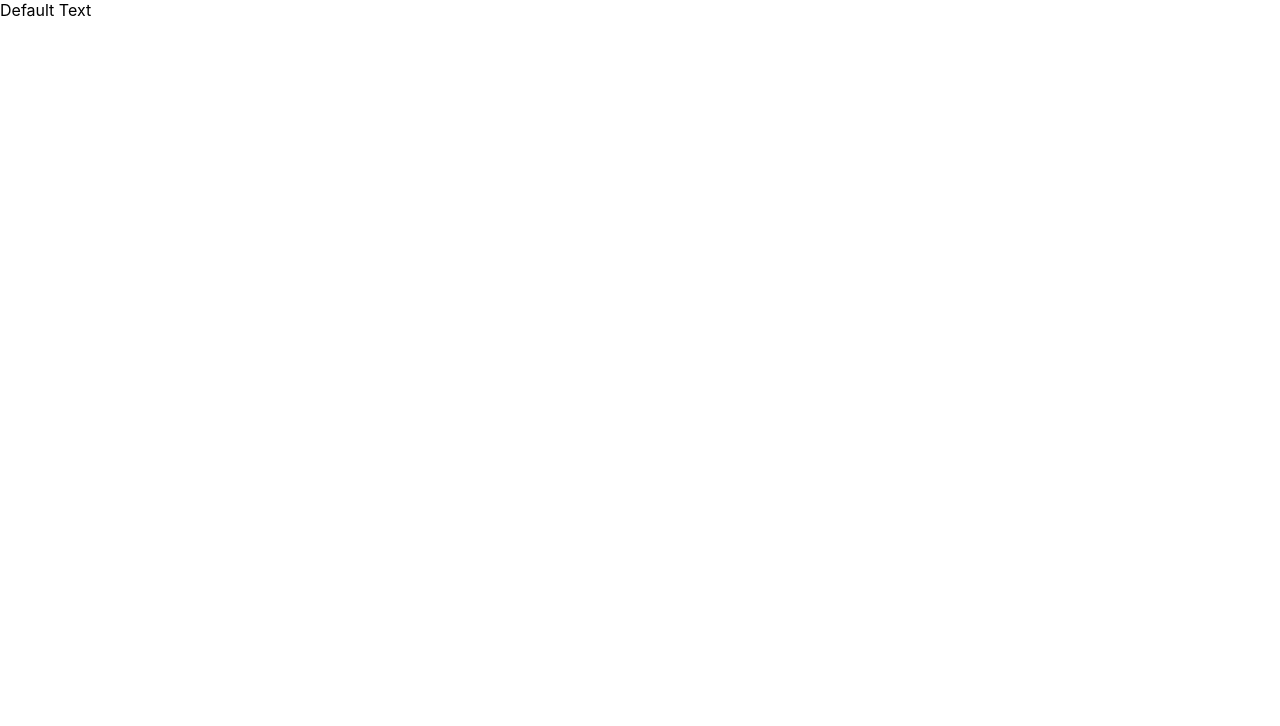
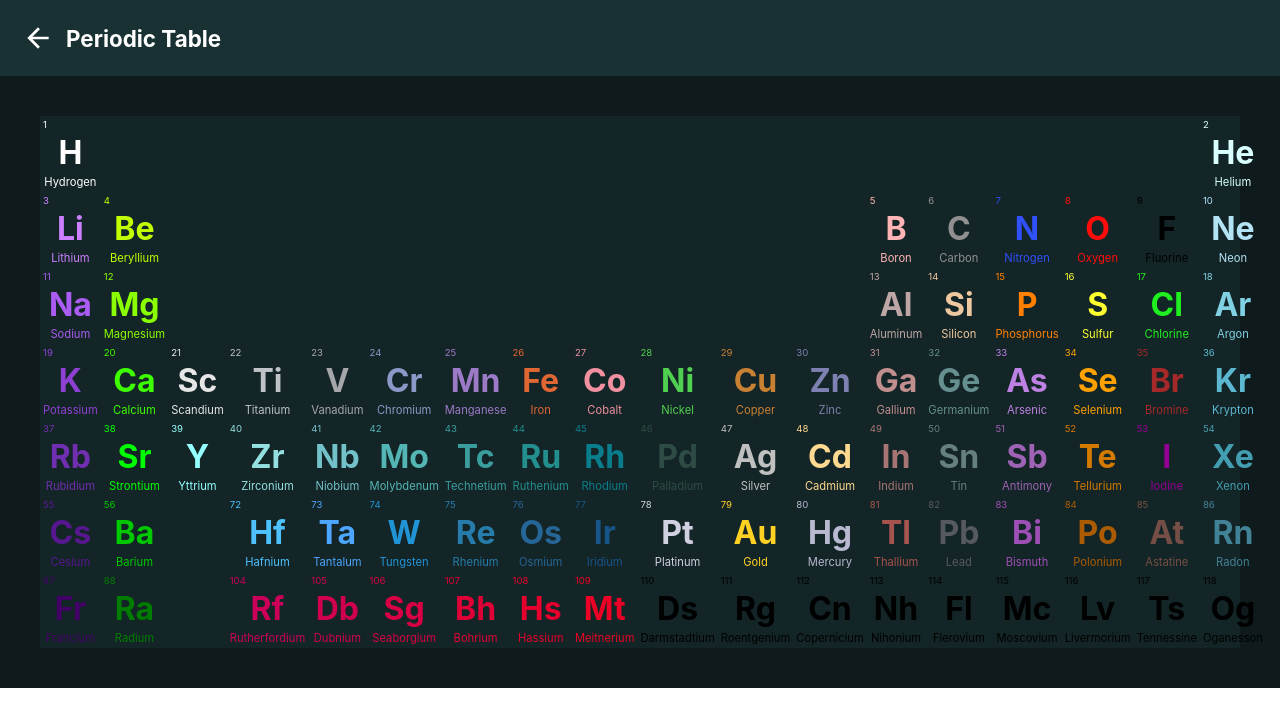
Before and after one commit to elenydev/periodic-table, a React (Create React App) app: page / in a window 1280 px wide. Shown: the top 726 px of the page. Built offline with nearby package versions, Linux system fonts and the light colour scheme.

Commit message:
initial view of table

```diff
--- a/package.json
+++ b/package.json
@@ -3,6 +3,7 @@
   "version": "0.1.0",
   "private": true,
   "dependencies": {
+    "@material-ui/core": "^4.11.0",
     "@testing-library/jest-dom": "^4.2.4",
     "@testing-library/react": "^9.3.2",
     "@testing-library/user-event": "^7.1.2",
--- a/src/App.tsx
+++ b/src/App.tsx
@@ -1,8 +1,9 @@
 import React from "react";
 import "./App.css";
+import Table from "./Components/Table";
 
-function App(): React.JSX {
-  return <div className='App'>Default Text</div>;
+function App(): JSX.Element {
+  return <Table />;
 }
 
 export default App;
--- /dev/null
+++ b/src/Components/Header/index.tsx
@@ -0,0 +1,33 @@
+import React from "react";
+import styled from "styled-components";
+import ArrowBackIcon from "@material-ui/icons/ArrowBack";
+import { IconButton } from "@material-ui/core";
+const HeaderElement = styled.div`
+  display: flex;
+  align-items: center;
+  width: 100%;
+  background-color: #193132;
+  color: white;
+  padding: 10px 10px;
+  font-weight: 600;
+  font-size: 0.7em;
+  .MuiIconButton-root {
+    color: #fff;
+  }
+  .MuiSvgIcon-root {
+    font-size: 2rem;
+  }
+`;
+function Header(): JSX.Element {
+  return (
+    <HeaderElement>
+      <IconButton>
+        <ArrowBackIcon />
+      </IconButton>
+
+      <h1>Periodic Table</h1>
+    </HeaderElement>
+  );
+}
+
+export default Header;
--- /dev/null
+++ b/src/Components/Table/index.tsx
@@ -0,0 +1,52 @@
+import React from "react";
+import { Wrapper, GridTemplate, GridItem } from "./table.styles";
+import { ElementsItem } from "../../ElementsItem";
+import Header from "../Header/index";
+const Elements: [[]] = require("../../data/pt.json");
+const DataElements: ElementsItem[] = require("../../data/elements.json");
+
+function Table(): JSX.Element {
+  function elementsArrayModify(): number[] {
+    const array: number[] = Elements.flat();
+    array.splice(126, array.length);
+    return array;
+  }
+  function showElementProperties(item: ElementsItem) {
+    console.log(item);
+  }
+  return (
+    <>
+      <Header />
+      <Wrapper>
+        <GridTemplate>
+          {elementsArrayModify().map((element: number, index) => {
+            const currentElement: number = element;
+            const currentElementProperties = DataElements[currentElement - 1];
+            if (
+              currentElement === 0 ||
+              currentElement === -1 ||
+              currentElement === -2
+            ) {
+              return <GridItem key={index} disabled></GridItem>;
+            } else {
+              return (
+                <GridItem
+                  key={index}
+                  color={currentElementProperties.cpkHexColor}
+                  onClick={() =>
+                    showElementProperties(currentElementProperties)
+                  }
+                >
+                  <p>{currentElement}</p>
+                  <h3>{currentElementProperties.symbol}</h3>
+                  <p>{currentElementProperties.name}</p>
+                </GridItem>
+              );
+            }
+          })}
+        </GridTemplate>
+      </Wrapper>
+    </>
+  );
+}
+export default Table;
--- /dev/null
+++ b/src/Components/Table/table.styles.js
@@ -0,0 +1,44 @@
+import styled from "styled-components";
+export const Wrapper = styled.div`
+  display: flex;
+  align-items: center;
+  justify-content: center;
+  width: 100%;
+  padding: 40px;
+  min-height: 100%;
+  background-color: #0e1a1b;
+`;
+
+export const GridTemplate = styled.div`
+  display: grid;
+  width: 100%;
+  min-height: 100%;
+  grid-template-columns: repeat(18, 1fr);
+  grid-template-rows: repeat(7, 1fr);
+  grid-column-gap: 0px;
+  grid-row-gap: 0px;
+  background-color: #132526;
+`;
+
+export const GridItem = styled.div`
+  display: flex;
+  flex-direction: column;
+  color: ${(props) => (props.disabled ? "transparent" : "#" + props.color)};
+  align-items: center;
+  cursor: ${(props) => (props.disabled ? "auto" : "pointer")};
+
+  & > p {
+    width: 100%;
+    font-size: 0.6em;
+    padding: 3px;
+  }
+  & > h3 {
+    width: 100%;
+    text-align: center;
+    font-size: 2em;
+  }
+  & > p:nth-last-child(1) {
+    text-align: center;
+    font-size: 0.7em;
+  }
+`;
--- /dev/null
+++ b/src/ElementsItem.ts
@@ -0,0 +1,29 @@
+export interface ElementsItem {
+  atomic: number;
+  symbol: string;
+  name: string;
+  atomicMass: string;
+  cpkHexColor: string;
+  electronicConfiguration: string;
+  electronegativity: number;
+  atomicRadius: number;
+  ionRadius: string;
+  vanDelWaalsRadius: number;
+  ionizationEnergy: number;
+  electronAffinity: number;
+  oxidationStates: string;
+  standardState: string;
+  bondingType: string;
+  meltingPoint: string;
+  boilingPoint: string;
+  density: number;
+  group: string;
+  yearDiscovered: number;
+  valency: string;
+  wrongValences: string[];
+  realname: any;
+  testState: {
+    valencesTest: boolean;
+    ptTest: boolean;
+  };
+}
```
Also changed, not shown: tsconfig.json (+8 -2 lines), 1 other file (tests, documents, lock files or other folders).
